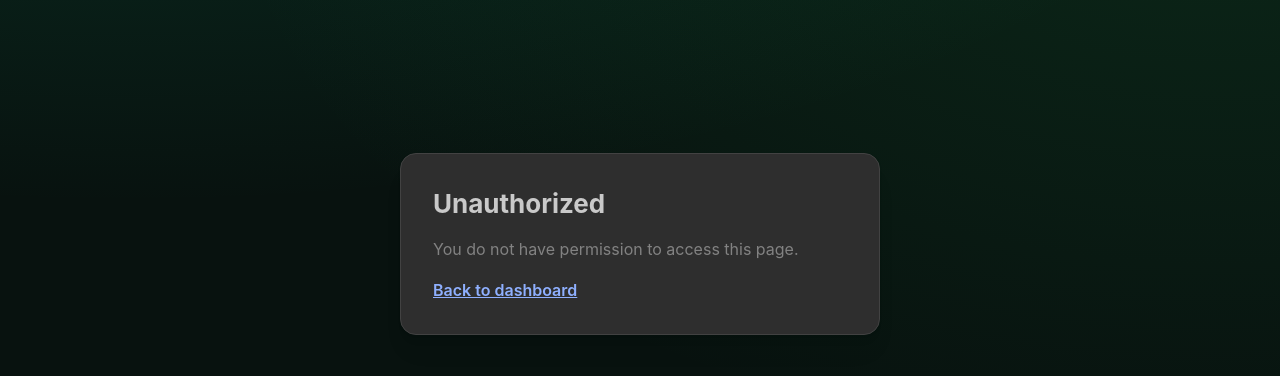
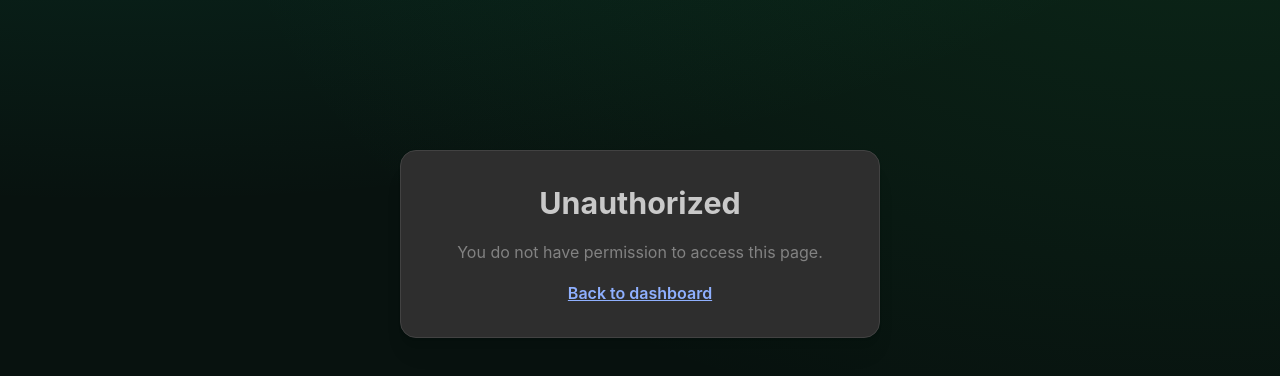
Before and after one commit to No749ah/PulseDock, a Next.js app in the folder apps/web/: page /unauthorized in a window 1280 px wide. Shown: the part 156-532 px from the top of the page. Built offline with nearby package versions, Linux system fonts and the light colour scheme.

Commit message:
heartbeat: PulseDock improvements 2026-02-20T19:20:41Z

```diff
--- a/apps/web/app/unauthorized/page.tsx
+++ b/apps/web/app/unauthorized/page.tsx
@@ -4,10 +4,10 @@ export default function UnauthorizedPage() {
   return (
     <div style={{ minHeight: '100vh', display: 'grid', placeItems: 'center', padding: 16 }}>
       <Card withBorder shadow="md" radius="lg" p="xl" style={{ maxWidth: 480, width: '100%' }}>
-        <Stack>
-          <Title order={2}>Unauthorized</Title>
-          <Text c="dimmed">You do not have permission to access this page.</Text>
-          <a href="/dashboard" style={{ color: '#8fb0ff', fontWeight: 600 }}>Back to dashboard</a>
+        <Stack align="center">
+          <Title order={2} style={{ fontSize: 'clamp(1.4rem, 5vw, 1.9rem)', textAlign: 'center' }}>Unauthorized</Title>
+          <Text c="dimmed" ta="center">You do not have permission to access this page.</Text>
+          <a href="/dashboard" style={{ color: '#8fb0ff', fontWeight: 600, textAlign: 'center', width: '100%' }}>Back to dashboard</a>
         </Stack>
       </Card>
     </div>
```
